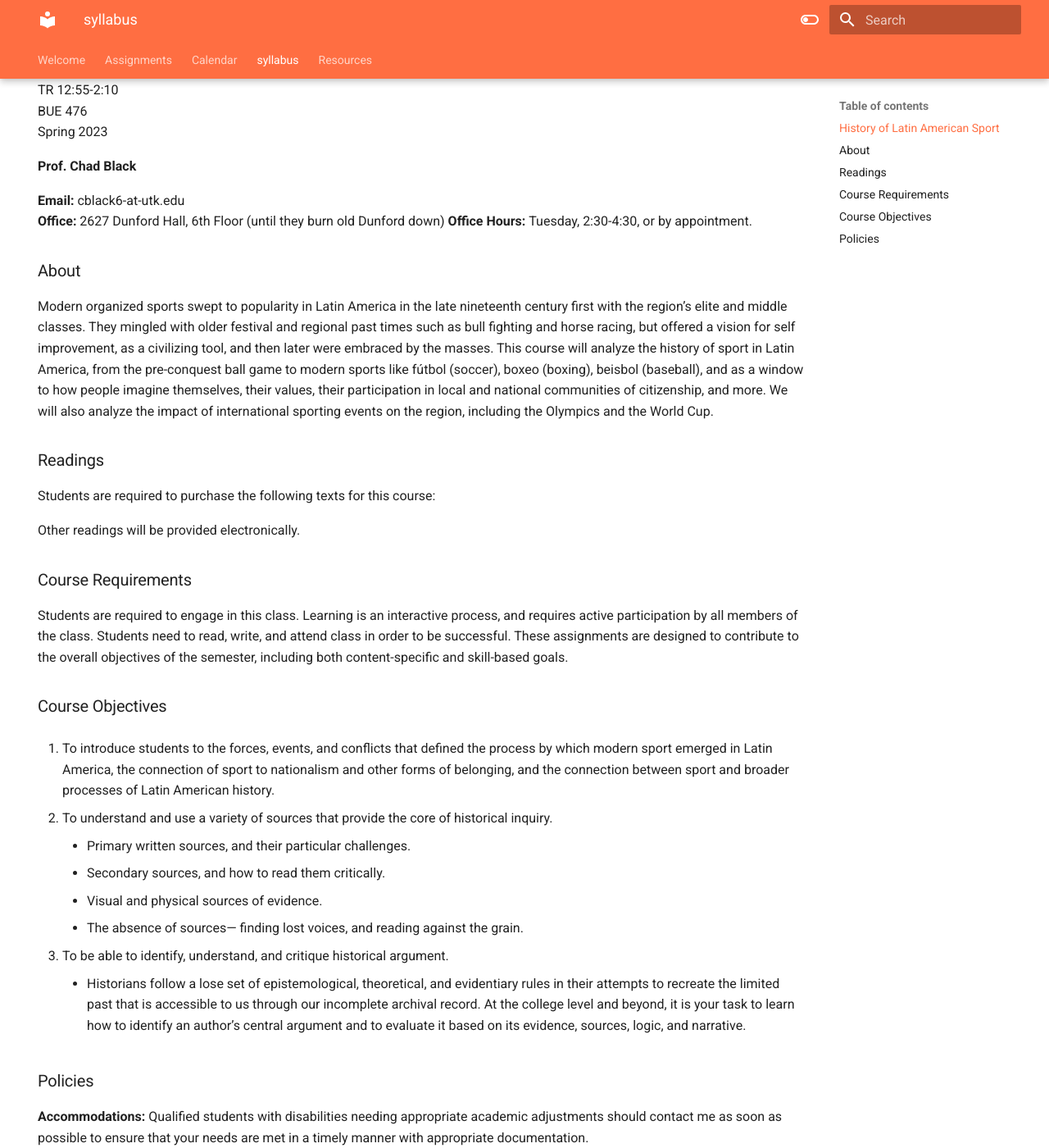
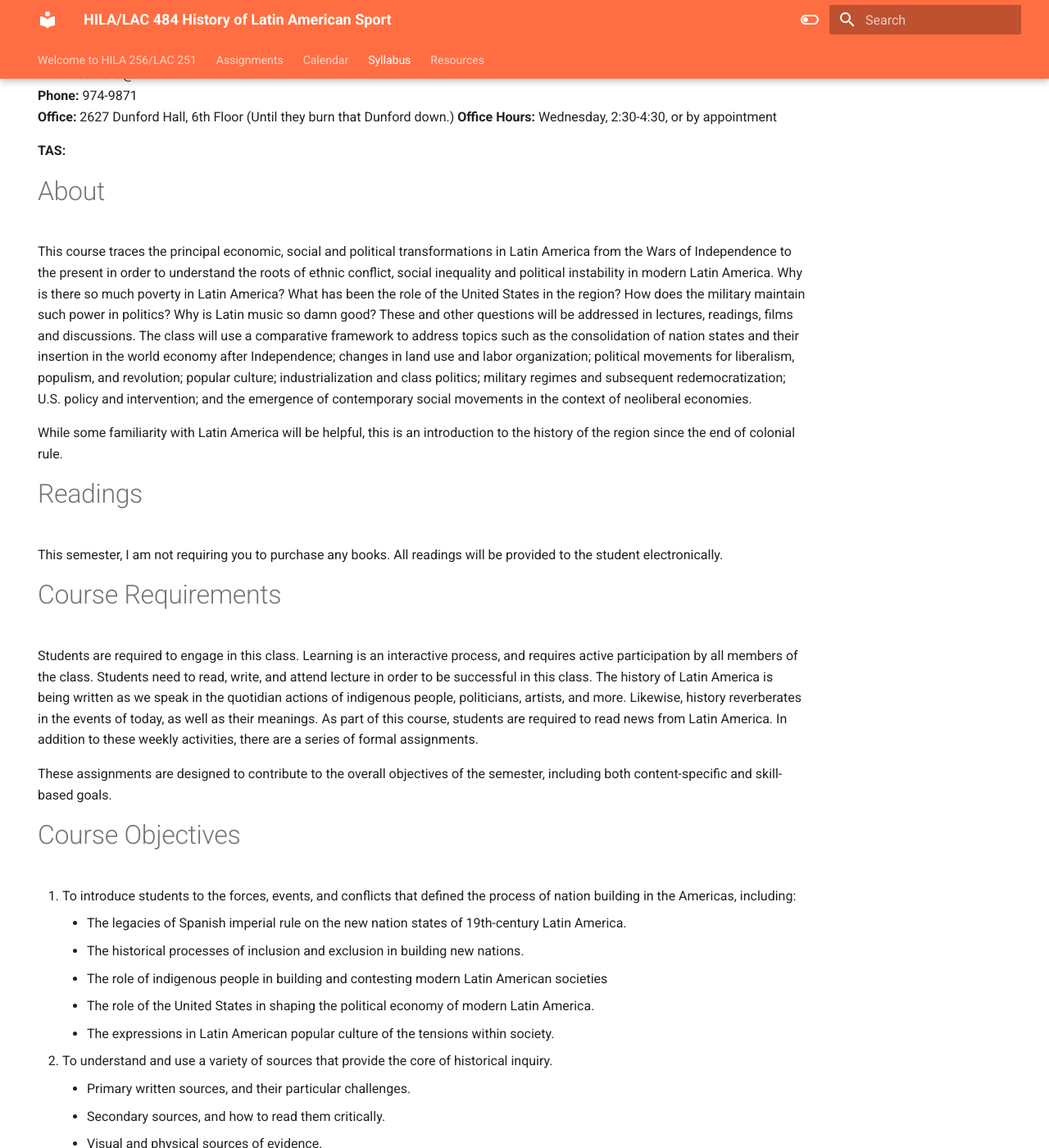
Before and after one commit to chadblack/2023MLA, an MkDocs documentation site: the page built from docs/syllabus.md, in a window 1280 px wide and 1400 px high, scrolled down 202 px. Shown: the whole window at 82% size. Built offline with MkDocs 1.6.1 and Material for MkDocs 9.7.7, drawn with Linux system fonts in a browser that asks for light colours; some of the changed text lies outside the part shown.

Commit message:
basic init

```diff
--- a/docs/index.md
+++ b/docs/index.md
@@ -2,7 +2,6 @@
 hide:
  - navigation
  - toc
-title: Welcome
+title: Welcome to HILA 256/LAC 251
 ---
-
-![[img/pele-bicicleta.jpg]]
+![[guate_coup.png]]
--- a/docs/syllabus.md
+++ b/docs/syllabus.md
@@ -1,41 +1,47 @@
 ---
 hide:
   - navigation
-title: syllabus
+title: Syllabus
 ---
 
-### History of Latin American Sport
-
-HILA 484
-TR 12:55-2:10
-BUE 476
+Introduction to Modern Latin America
+HILA 256/LAC 252
 Spring 2023
 
 **Prof. Chad Black**
+**Email:** cblack6@utk.edu
+**Phone:** 974-9871
+**Office:** 2627 Dunford Hall, 6th Floor (Until they burn that Dunford down.)
+**Office Hours:** Wednesday, 2:30-4:30, or by appointment
 
-**Email:** cblack6-at-utk.edu
-**Office:** 2627 Dunford Hall, 6th Floor  (until they burn old Dunford down)
-**Office Hours:** Tuesday, 2:30-4:30, or by appointment.
-
-### About
-
-Modern organized sports swept to popularity in Latin America in the late nineteenth century first with the region’s elite and middle classes. They mingled with older festival and regional past times such as bull fighting and horse racing, but offered a vision for self improvement, as a civilizing tool, and then later were embraced by the masses. This course will analyze the history of sport in Latin America, from the pre-conquest ball game to modern sports like fútbol (soccer), boxeo (boxing), beisbol (baseball), and as a window to how people imagine themselves, their values, their participation in local and national communities of citizenship, and more. We will also analyze the impact of international sporting events on the region, including the Olympics and the World Cup.
-
-### Readings
-
-Students are required to purchase the following texts for this course:
+**TAS:**
 
 
-Other readings will be provided electronically.
 
-### Course Requirements
+# About
 
-Students are required to engage in this class. Learning is an interactive process, and requires active participation by all members of the class. Students need to read, write, and attend class in order to be successful. These assignments are designed to contribute to the overall objectives of the semester, including both content-specific and skill-based goals.
+This course traces the principal economic, social and political transformations in Latin America from the Wars of Independence to the present in order to understand the roots of ethnic conflict, social inequality and political instability in modern Latin America. Why is there so much poverty in Latin America? What has been the role of the United States in the region? How does the military maintain such power in politics? Why is Latin music so damn good? These and other questions will be addressed in lectures, readings, films and discussions. The class will use a comparative framework to address topics such as the consolidation of nation states and their insertion in the world economy after Independence; changes in land use and labor organization; political movements for liberalism, populism, and revolution; popular culture; industrialization and class politics; military regimes and subsequent redemocratization; U.S. policy and intervention; and the emergence of contemporary social movements in the context of neoliberal economies.
 
-### Course Objectives
+While some familiarity with Latin America will be helpful, this is an introduction to the history of the region since the end of colonial rule.
 
-1.  To introduce students to the forces, events, and conflicts that defined the process by which modern sport emerged in Latin America, the connection of sport to nationalism and other forms of belonging, and the connection between sport and broader processes of Latin American history.
+# Readings
 
+This semester, I am not requiring you to purchase any books. All readings will be provided to the student electronically.
+
+# Course Requirements
+
+Students are required to engage in this class. Learning is an interactive process, and requires active participation by all members of the class. Students need to read, write, and attend lecture in order to be successful in this class. The history of Latin America is being written as we speak in the quotidian actions of indigenous people, politicians, artists, and more. Likewise, history reverberates in the events of today, as well as their meanings. As part of this course, students are required to read news from Latin America. In addition to these weekly activities, there are a series of formal assignments.
+
+These assignments are designed to contribute to the overall objectives of the semester, including both content-specific and skill-based goals.
+
+# Course Objectives
+
+1.  To introduce students to the forces, events, and conflicts that defined the process of nation building in the Americas, including:
+    -   The legacies of Spanish imperial rule on the new nation states of 19th-century Latin America.
+    -   The historical processes of inclusion and exclusion in building new nations.
+    -   The role of indigenous people in building and contesting modern Latin American societies
+    -   The role of the United States in shaping the political economy of modern Latin America.
+    -   The expressions in Latin American popular culture of the tensions within society.
 2.  To understand and use a variety of sources that provide the core of historical inquiry.
     -   Primary written sources, and their particular challenges.
     -   Secondary sources, and how to read them critically.
@@ -44,18 +50,16 @@
 3.  To be able to identify, understand, and critique historical argument.
     -   Historians follow a lose set of epistemological, theoretical, and evidentiary rules in their attempts to recreate the limited past that is accessible to us through our incomplete archival record. At the college level and beyond, it is your task to learn how to identify an author’s central argument and to evaluate it based on its evidence, sources, logic, and narrative.
 
-### Policies
+# Policies
 
-**Accommodations:** Qualified students with disabilities needing appropriate academic adjustments should contact me as soon as possible to ensure that your needs are met in a timely manner with appropriate documentation.
+**Accommodations:** Qualified students with disabilities needing appropriate academic adjustments should contact me as soon as possible to ensure that your needs are met in a timely manner with appropriate documentation.
 
-**Attendance:** Attendance at all class sessions is mandatory. If you will not be able to attend class, please contact me ahead of time.
+**Attendance:** Attendance at all class sessions is mandatory. If you will not be able to attend class, please contact me ahead of time.
 
-**Deadlines:** Assignments must be turned in to the instructor or teaching assistant at the end of class on the day they are due, unless otherwise arranged by the professor. Late papers will not be accepted without **prior arrangement**, for any reason. This includes technology problems.
+**Deadlines:** Assignments must be turned in to the instructor or teaching assistant at the end of class on the day they are due, unless otherwise arranged by the professor. Late papers will not be accepted without **prior arrangement**, for any reason. This includes technology problems.
 
-**Cell Phones and Laptops:** Please silence cell phones during to class. Please do not text during class. Cell phones ought to be put away for the duration of our meetings. Laptops are allowed only for tasks related to this class. Distracting use of technology (social media, surfing, GroupMe chats, etc.) causes problems not only for your own learning, but for those around you. Research shows that analog notetaking improves learning. Consider having paper with you. Based on the prevailing literature, hand note-taking– both while reading and in class– leads to substantially better educational outcomes. You are not required to have a laptop in class, so feel free to leave it at home. If, however, you have reason to use your laptop for notetaking, I won’t stop you from doing so.
+**Plagiarism and Academic Honesty:** Plagiarism occurs when someone knowingly or unknowingly presents another person’s words or ideas as his or her own. Any work turned in for this class must meet University standards for academic honesty. Any students unsure about how to apply these rules are urged to consult with me prior to turning in any written work.
 
-**Plagiarism and Academic Honesty:** Plagiarism occurs when someone knowingly or unknowingly presents another person’s words or ideas as his or her own. Any work turned in for this class must meet University standards for academic honesty. Any students unsure about how to apply these rules are urged to consult with me prior to turning in any written work.
+**Office Hours:** Students are strongly encouraged to speak with me outside of class. The advantages of talking with me include: extra help on an assignment or preparation for an exam; clarification of materials covered in lecture, discussion of my comments on your work; discussion of this or related courses. I am available during office hours on a first-come, first-served basis; if you cannot come by during office hours, please contact me via email or phone and I will be happy to set up an appointment with you.
 
-**Drop In Office Hours:** Students are strongly encouraged to speak with me outside of class. The advantages of talking with me include: extra help on an assignment or preparation for an exam; clarification of materials covered in lecture, discussion of my comments on your work; discussion of this or related courses. I am available during office hours on a first-come, first-served basis; if you cannot come by during office hours, please contact me via email or phone and I will be happy to set up an appointment with you.
-
-**Changes:** I reserve the write to change this syllabus as the semester progresses. This is not a contract, but rather a document to guide expectations and clearly communicate weekly assignments. Please bring the syllabus with you to our class meetings. Or, keep up with it on the course website.
+**Changes:** I reserve the write to change this syllabus as the semester progresses. This is not a contract, but rather a document to guide expectations and clearly communicate weekly assignments. Please bring the syllabus with you to our class meetings. Or, keep up with it on the course website.
```
Also changed, not shown: docs/img/pele-bicicleta.jpg (deleted), 1 other file.
